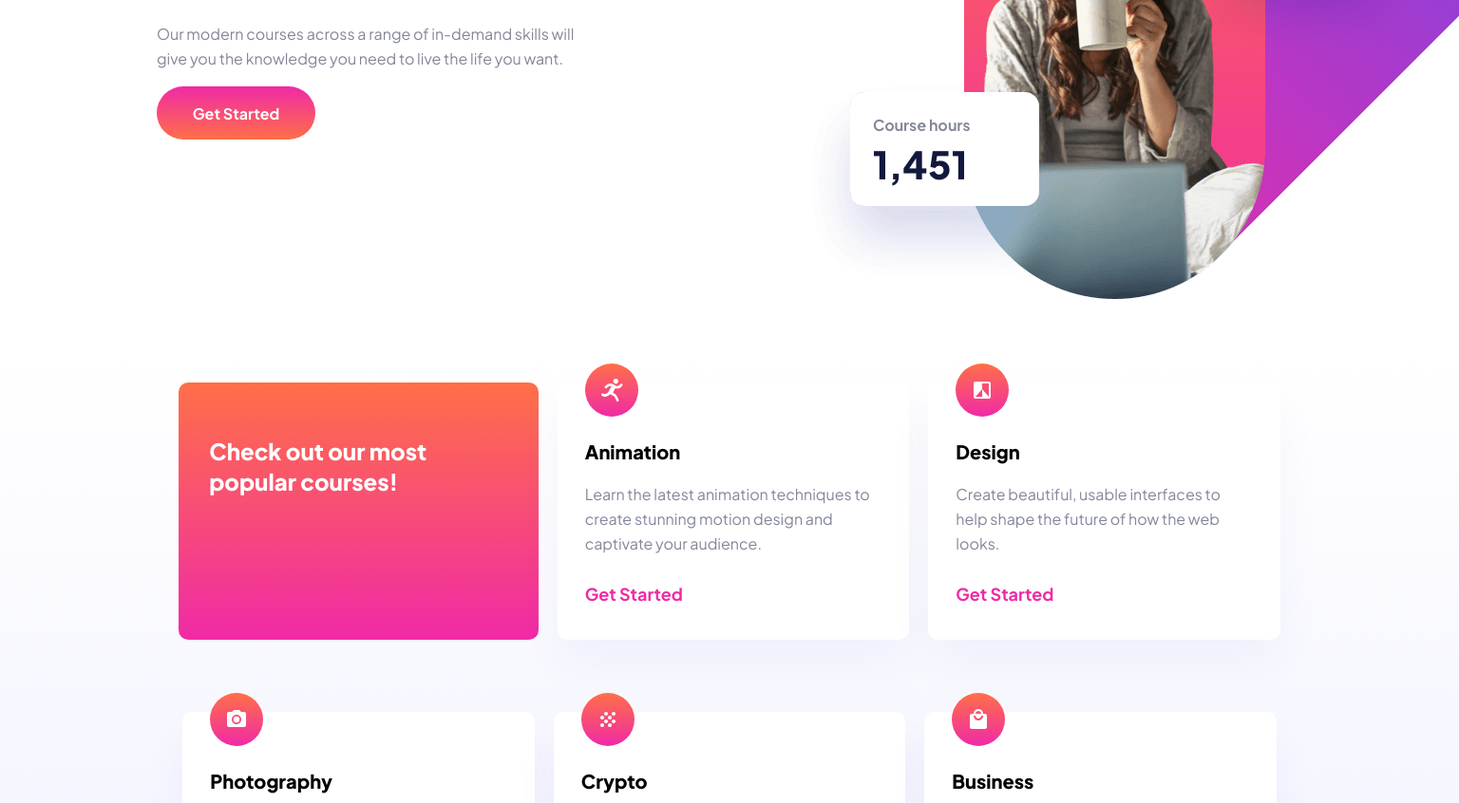
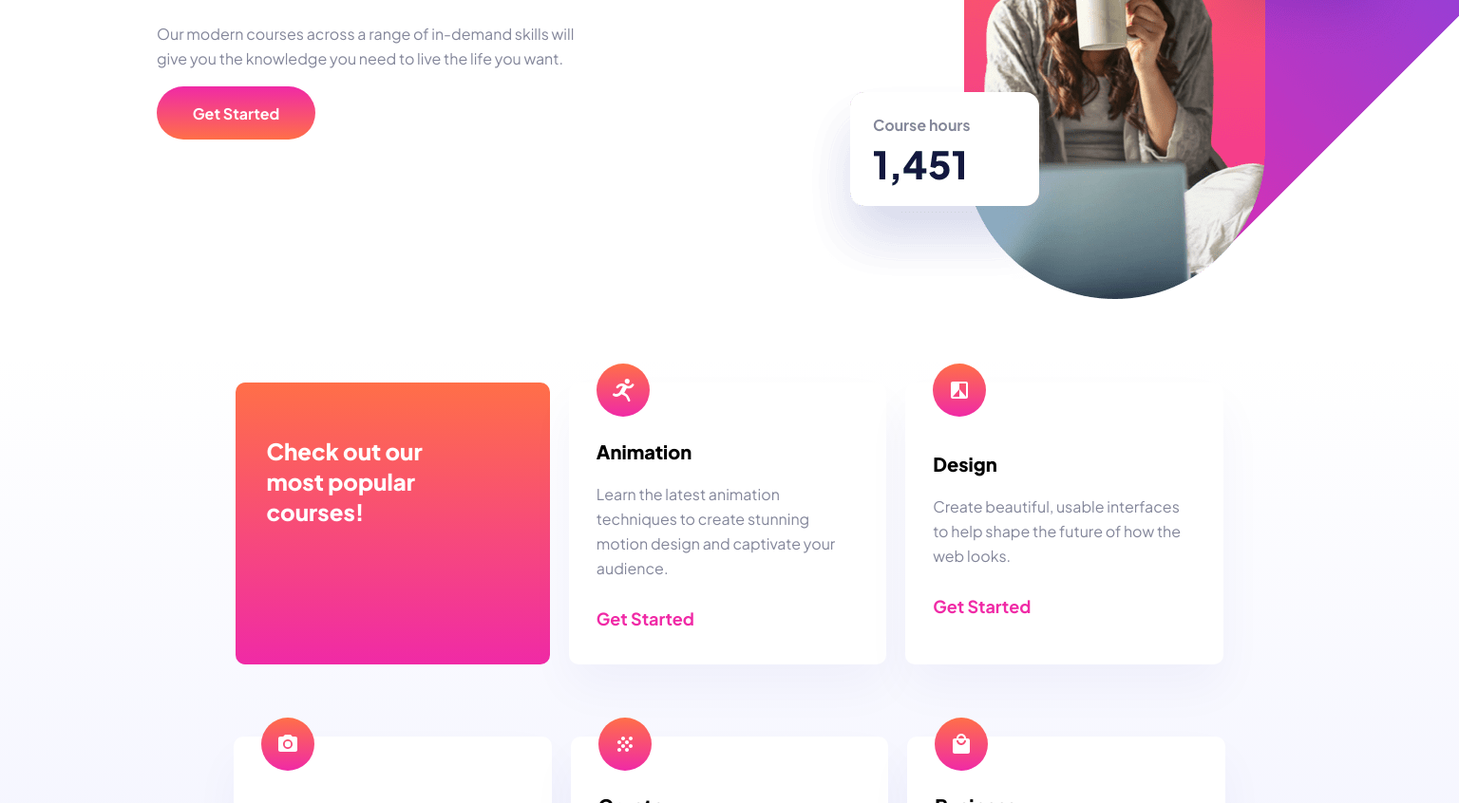
Before and after one commit to liamwoody25/skilled-e-learning-landing-page-3, a plain HTML site: page index.html in a window 1536 px wide. Shown: the part 400-1246 px from the top of the page at 95% size. Drawn offline with Linux system fonts and the light colour scheme.

Commit message:
updating

```diff
--- a/public/css/main.css
+++ b/public/css/main.css
@@ -169,7 +169,7 @@ body {
     flex-wrap: wrap;
     display: flex;
     padding: 40px 28px 32px 29px;
-    width: 70%;
+    width: 67%;
     background: #fff;
     border-radius: 10px;
     box-shadow: 0px 25px 50px 0px rgba(6, 22, 141, 0.04);
@@ -286,7 +286,7 @@ body {
 
     .card-1 {
         padding: 56px 21px 139px 32px;
-        width: 40%;
+        width: 38%;
         margin-bottom: 56px;
     }
 
@@ -294,12 +294,13 @@ body {
         display: flex;
         flex-wrap: wrap;
         gap: 20px;
+        flex-direction: row;
     }
 
     .course-cards .card {
         flex-wrap: wrap;
         display: flex;
-        width: 40%;
+        width: 38%;
         margin-bottom:56px ;
     }
 
@@ -329,7 +330,7 @@ body {
 
 
 
-@media screen and (min-width:1457px) {
+@media screen and (min-width:1024px) {
 
     h1 {
         font-size: 3.5rem;
@@ -385,12 +386,13 @@ body {
     }
 
     .card-1 {
-        width: 27%;
+        width: 23%;
     }
 
     .course-cards .card {
         display: flex;
-        width: 26%;
+        flex-direction: row;
+        width: 23%;
     }
 
     /*******  footer  ********/
@@ -414,6 +416,6 @@ body {
     }
 
     .footer-btn:hover {
-        background-color: linear-gradient(0deg, #ffffff80 0%, #ffffff80 100%), linear-gradient(180deg, #4851FF -54.32%, #F02AA6 100%);
+        background: linear-gradient(0deg, #ffffff80 0%, #ffffff80 100%), linear-gradient(180deg, #4851FF -54.32%, #F02AA6 100%);
     }
 }
```
